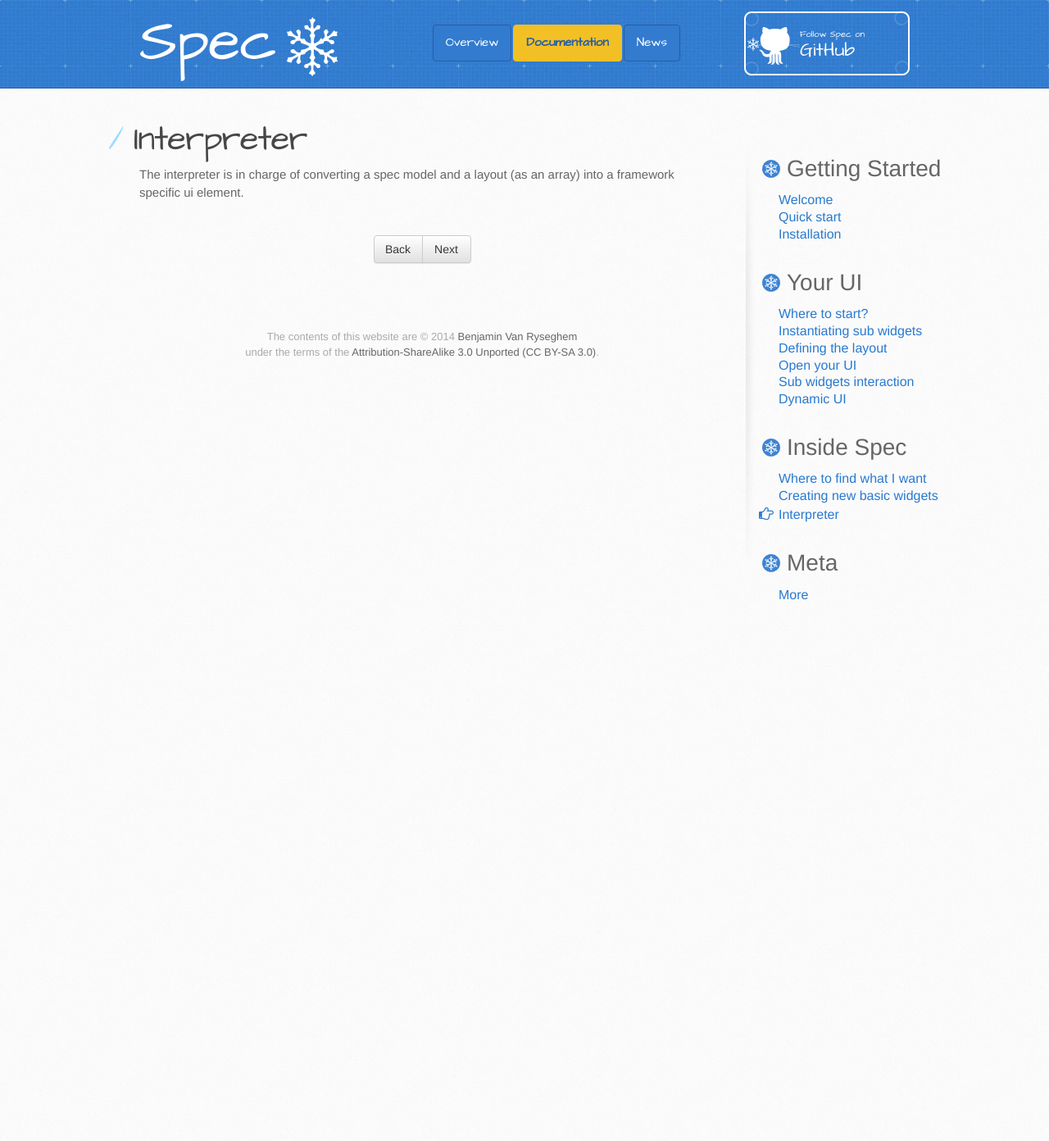
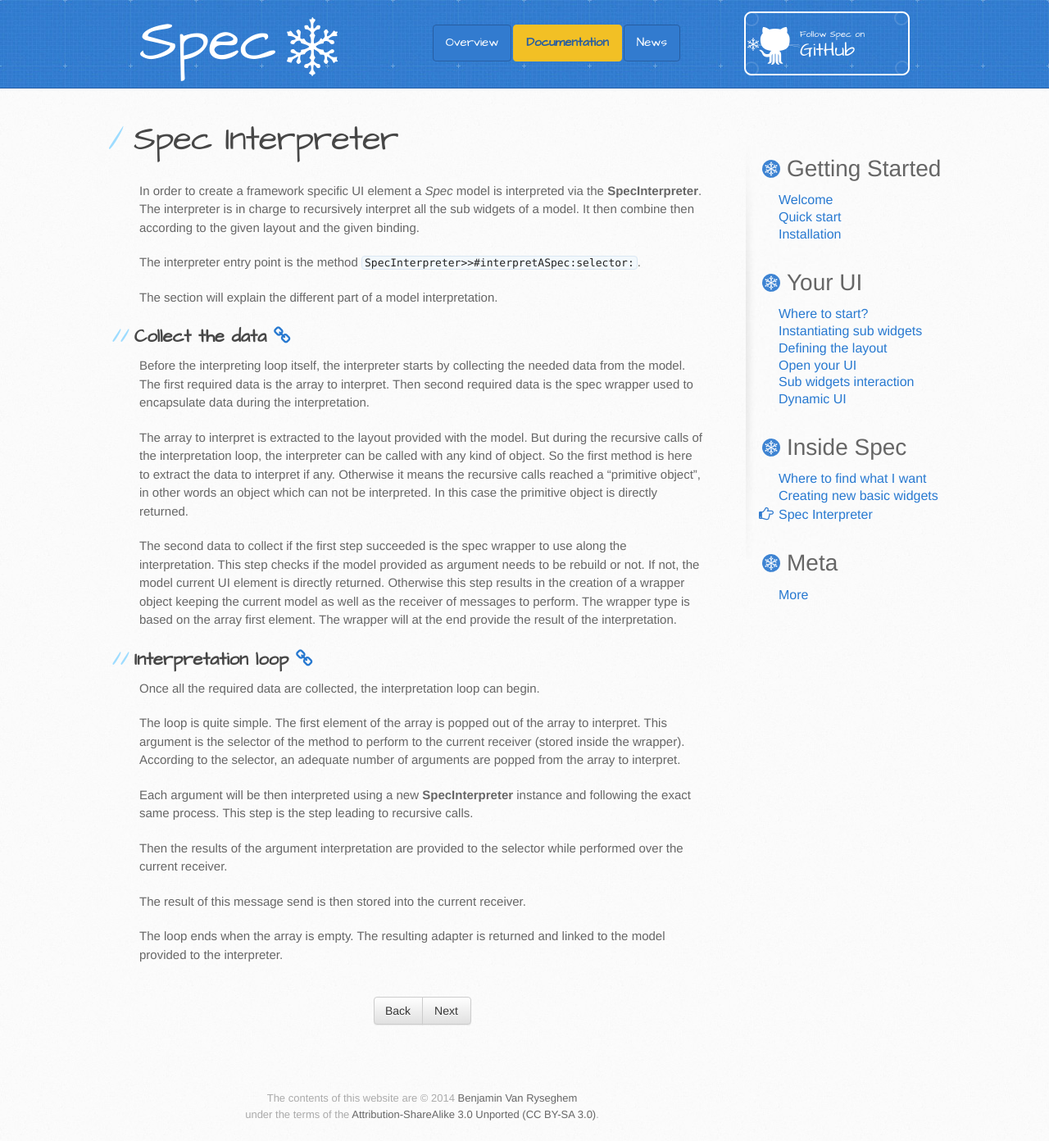
Before and after one commit to spec-framework/website, a Jekyll site: the page built from docs/interpreter.md, in a window 1280 px wide. Shown: the whole page at 82% size. Built offline with Jekyll 4.4.1, drawn with Linux system fonts in a browser that asks for light colours; Markdown is read by kramdown in place of the engine named in the settings; before the commit the page ends 900 px from its top, so only the background shows below that.

Commit message:
add contents about the interpreter

```diff
--- a/docs/interpreter.md
+++ b/docs/interpreter.md
@@ -1,9 +1,72 @@
 ---
 layout: docs
-title: Interpreter
+title: Spec Interpreter
 prev_section: adapters
 next_section: more
 permalink: /docs/interpreter/
 ---
 
-The interpreter is in charge of converting a spec model and a layout (as an array) into a framework specific ui element.
+<a name="sec_spec_interpreter"></a>
+
+In order to create a framework specific UI element a
+*Spec* model is interpreted via the
+**SpecInterpreter**.
+The interpreter is in charge to recursively interpret all the sub widgets of a model.
+It then combine then according to the given layout and the given binding.
+
+
+The interpreter entry point is the method
+`SpecInterpreter>>#interpretASpec:selector:`.
+
+
+The section will explain the different part of a model interpretation.
+
+
+<a name="collect_the_data" class="hash"></a>
+## Collect the data <a href="#collect_the_data" class="permalink" title="Permalink"><i class='fa fa-link'></i></a>
+
+
+Before the interpreting loop itself, the interpreter starts by collecting the needed data from the model.
+The first required data is the array to interpret. Then second required data is the spec wrapper used to encapsulate data during the interpretation.
+
+
+The array to interpret is extracted to the layout provided with the model.
+But during the recursive calls of the interpretation loop, the interpreter can be called with any kind of object.
+So the first method is here to extract the data to interpret if any.
+Otherwise it means the recursive calls reached a "primitive object", in other words an object which can not be interpreted.
+In this case the primitive object is directly returned.
+
+
+The second data to collect if the first step succeeded is the spec wrapper to use along the interpretation.
+This step checks if the model provided as argument needs to be rebuild or not.
+If not, the model current UI element is directly returned.
+Otherwise this step results in the creation of a wrapper object keeping the current model as well as the receiver of messages to perform.
+The wrapper type is based on the array first element.
+The wrapper will at the end provide the result of the interpretation.
+
+
+<a name="interpretation_loop" class="hash"></a>
+## Interpretation loop <a href="#interpretation_loop" class="permalink" title="Permalink"><i class='fa fa-link'></i></a>
+
+
+Once all the required data are collected, the interpretation loop can begin.
+
+
+The loop is quite simple. The first element of the array is popped out of the array to interpret.
+This argument is the selector of the method to perform to the current receiver (stored inside the wrapper).
+According to the selector, an adequate number of arguments are popped from the array to interpret.
+
+
+Each argument will be then interpreted using a new
+**SpecInterpreter** instance and following the exact same process.
+This step is the step leading to recursive calls.
+
+
+Then the results of the argument interpretation are provided to the selector while performed over the current receiver.
+
+
+The result of this message send is then stored into the current receiver.
+
+
+The loop ends when the array is empty.
+The resulting adapter is returned and linked to the model provided to the interpreter.
```
